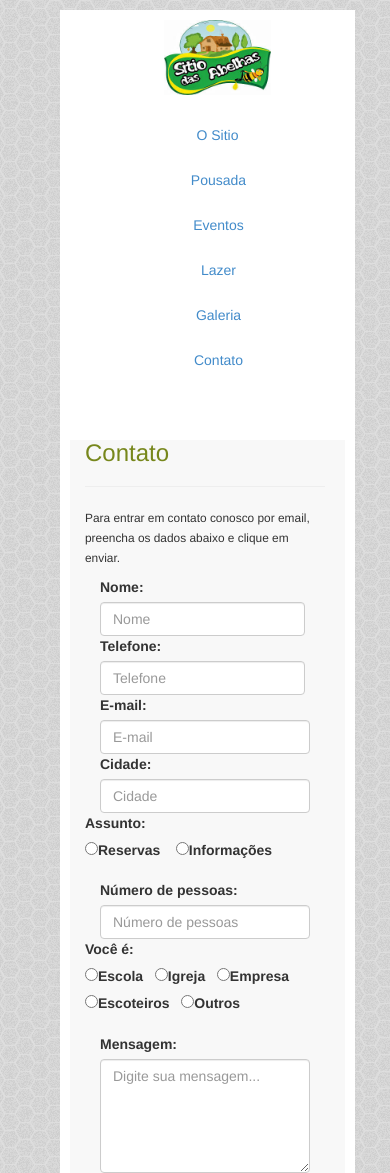
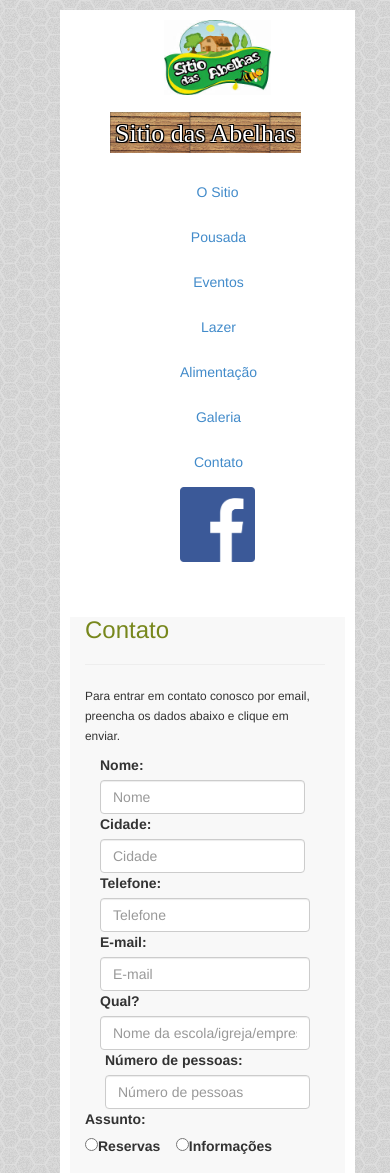
Before and after one commit to murilomothsin/portal_sitiodasabelhas, a CakePHP app: the page made by app/View/Pages/contact.ctp in a window 390 px wide; the page is wider, and only the part inside the window is pictured. Shown: the top 1173 px of that part. Run offline with PHP 8.4 and a stand-in for CakePHP, Linux system fonts and the light colour scheme; the template is opened without the code that fills it, so the values that code supplies are empty; form fields are guessed from the names that the template uses; some libraries are stand-ins or nearby versions.

Commit message:
some layout stuff ¬¬

```diff
--- a/app/Config/routes.php
+++ b/app/Config/routes.php
@@ -33,6 +33,7 @@
 	Router::connect('/eventos', array('controller' => 'pages', 'action' => 'event'));
   Router::connect('/galeria', array('controller' => 'pages', 'action' => 'galery'));
   Router::connect('/lazer', array('controller' => 'pages', 'action' => 'leisure'));
+  Router::connect('/alimentacao', array('controller' => 'pages', 'action' => 'food'));
   Router::connect('/contato', array('controller' => 'pages', 'action' => 'contact'));
   Router::connect('/ajax', array('controller' => 'pages', 'action' => 'ajax'));
 	//Router::connect('/pages/*', array('controller' => 'pages', 'action' => 'display'));
--- a/app/View/Layouts/default.ctp
+++ b/app/View/Layouts/default.ctp
@@ -40,18 +40,25 @@ $cakeVersion = __d('cake_dev', 'Sitio das abelhas - 2014')
 	<div id="container" class="container-fluid">
 
 		<div id="header" class="row" style="background-color: #FFF;">
-			<div class="col-md-4 logo">
+			<div class="col-md-1 logo">
 				<center><?php echo $this->Html->link($this->Html->image('logo.jpg', array('alt' => 'Sitio das abelhas', 'height' => '75')), '/', array('escape' => false)); ?></center>
 			</div>
-			<div class="col-md-6 menu-superior">
+			<div class="col-md-3" style="padding-top: 20px; padding-left: 30px;">
+				<span class="logo-text logo-background">Sitio das Abelhas</span>
+			</div>
+			<div class="col-md-7 menu-superior">
 				<ul class="nav nav-pills nav-justified" role="tablist">
 				  <li role="presentation" class="<?php echo (!empty($this->params['action']) && ($this->params['action'] == 'home') )? 'active' : 'inactive'?>"><?php echo $this->Html->link('O Sitio', '/'); ?></li>
 				  <li role="presentation" class="<?php echo (!empty($this->params['action']) && ($this->params['action'] == 'hotel') )? 'active' : 'inactive'?>"><?php echo $this->Html->link('Pousada', '/pousada'); ?></li>
 				  <li role="presentation" class="<?php echo (!empty($this->params['action']) && ($this->params['action'] == 'event') )? 'active' : 'inactive'?>"><?php echo $this->Html->link('Eventos', '/eventos'); ?></li>
 				  <li role="presentation" class="<?php echo (!empty($this->params['action']) && ($this->params['action'] == 'leisure') )? 'active' : 'inactive'?>"><?php echo $this->Html->link('Lazer', '/lazer'); ?></li>
+				  <li role="presentation" class="<?php echo (!empty($this->params['action']) && ($this->params['action'] == 'food') )? 'active' : 'inactive'?>"><?php echo $this->Html->link('Alimentação', '/alimentacao'); ?></li>
 				  <li role="presentation" class="<?php echo (!empty($this->params['action']) && ($this->params['action'] == 'galery') )? 'active' : 'inactive'?>"><?php echo $this->Html->link('Galeria', '/galeria'); ?></li>
 				  <li role="presentation" class="<?php echo (!empty($this->params['action']) && ($this->params['action'] == 'contact') )? 'active' : 'inactive'?>"><?php echo $this->Html->link('Contato', '/contato'); ?></li>
 				</ul>
+			</div>
+			<div class="col-md-1">
+				<center><?php echo $this->Html->link($this->Html->image('fb_icon_325x325.png', array('alt' => 'Sitio das abelhas', 'height' => '75')), 'https://www.facebook.com/sitiodasabelhas', array('escape' => false, 'target' => '_blank')); ?></center>
 			</div>
 		</div>
 
@@ -85,6 +92,7 @@ $cakeVersion = __d('cake_dev', 'Sitio das abelhas - 2014')
 				</div>
 			</div>
 			<hr> -->
+			<?php if((!empty($this->params['action'])) && ($this->params['action'] != 'contact')){ ?>
 			<div class="row">
 				<div class="col-md-3">
 					<div align="center">
@@ -94,7 +102,7 @@ $cakeVersion = __d('cake_dev', 'Sitio das abelhas - 2014')
 					</div>
 				</div>
 				<div class="col-md-2" style="border-left: 1px solid #eee; border-right: 1px solid #eee" align="center">
-					<ul style="list-style: none; margin: 0px; padding: 0px;">
+					<ul style="list-style: none; margin: 0px; padding: 0px; font-size: 18px;">
 						<li class="link-footer"><?php echo $this->Html->link('O Sitio', '/'); ?></li>
 						<li class="link-footer"><?php echo $this->Html->link('Pousada', '/pousada'); ?></li>
 						<li class="link-footer"><?php echo $this->Html->link('Eventos', '/eventos'); ?></li>
@@ -104,7 +112,7 @@ $cakeVersion = __d('cake_dev', 'Sitio das abelhas - 2014')
 					</ul>
 				</div>
 				<div class="col-md-6 col-md-offset-1">
-					<div class="col-md-6">
+					<div class="col-md-4">
 						<div align="center">
 							<h4>Telefone:</h4>
 		          <p>
@@ -114,7 +122,14 @@ $cakeVersion = __d('cake_dev', 'Sitio das abelhas - 2014')
 		          </p>
 						</div>
 					</div>
-					<div class="col-md-6">
+					<div class="col-md-4">
+						<?php
+						echo $this->Html->link($this->Html->image('maps-pointer.png', array('alt' => 'Como chegar', 'height' => '75')), '/contato', array('escape' => false));
+						echo '<br />';
+						echo $this->Html->link('Como chegar', '/contato', array('escape' => false, 'class' => 'btn btn-primary'));
+						 ?>
+					</div>
+					<div class="col-md-4">
 						<address align="center">
 							<h4>Endereço</h4>
 			        <p>
@@ -125,11 +140,9 @@ $cakeVersion = __d('cake_dev', 'Sitio das abelhas - 2014')
 			        </p>
 			      </address>
 					</div>
-					<div class="col-md-12" align="center">
-						<?php echo $this->Html->link('Como chegar', '/contato', array('escape' => false, 'class' => 'btn btn-primary')); ?>
-					</div>
 				</div>
 			</div>
+			<?php } ?>
 			<div class="row">
 				<div class="col-md-offset-4 col-md-4">
 					<div align="center">
--- a/app/View/Pages/contact.ctp
+++ b/app/View/Pages/contact.ctp
@@ -44,18 +44,25 @@
                                   'label' => array('text' => 'Nome: ')
                                   )
                               );
-        echo $this->Form->input('telefone',
+        echo $this->Form->input('endereco',
+                          array('div' => 'form-group',
+                                'class' => 'form-control',
+                                'placeholder' => 'Cidade',
+                                'label' => array('text' => 'Cidade: ')
+                                )
+                            );
+
+      ?>
+    </div>
+    <div class="col-md-6">
+      <?php
+      echo $this->Form->input('telefone',
                             array('div' => 'form-group',
                                   'class' => 'form-control',
                                   'placeholder' => 'Telefone',
                                   'label' => array('text' => 'Telefone: ')
                                   )
                               );
-
-      ?>
-    </div>
-    <div class="col-md-6">
-      <?php
       echo $this->Form->input('email',
                           array('div' => 'form-group',
                                 'class' => 'form-control',
@@ -64,26 +71,20 @@
                                 'label' => array('text' => 'E-mail: ')
                                 )
                             );
-      echo $this->Form->input('endereco',
+    ?>
+    </div>
+    <div class="col-md-8">
+      <?php
+        echo $this->Form->input('qual',
                           array('div' => 'form-group',
                                 'class' => 'form-control',
-                                'placeholder' => 'Cidade',
-                                'label' => array('text' => 'Cidade: ')
+                                'placeholder' => 'Nome da escola/igreja/empresa do grupo',
+                                'label' => array('text' => 'Qual? ')
                                 )
                             );
-
-    ?>
+      ?>
     </div>
-
-    <div class="col-md-4">
-      <div class="form-group">
-        <label class="label-control">Assunto:</label> <br>
-        <label><input name="data[Email][assunto]" type="radio" id="EmailAssunto" name="EmailAssunto" value="Reserva">Reservas</label>&nbsp;&nbsp;&nbsp;
-        <label><input name="data[Email][assunto]" type="radio" id="EmailAssunto" name="EmailAssunto" value="Informacoes">Informações</label>
-      </div>
-    </div>
-
-    <div class="col-md-4 col-md-offset-2">
+    <div style="padding-left: 20px; " class="col-md-4">
       <?php
         echo $this->Form->input('pessoas',
                           array('div' => 'form-group',
@@ -97,6 +98,14 @@
 
     <div class="col-md-12">
       <div class="form-group">
+        <label class="label-control">Assunto:</label> <br>
+        <label><input name="data[Email][assunto]" type="radio" id="EmailAssunto" name="EmailAssunto" value="Reserva">Reservas</label>&nbsp;&nbsp;&nbsp;
+        <label><input name="data[Email][assunto]" type="radio" id="EmailAssunto" name="EmailAssunto" value="Informacoes">Informações</label>
+      </div>
+    </div>
+
+    <div class="col-md-12">
+      <div class="form-group">
         <label class="label-control">Você é:</label> <br>
         <label><input name="data[Email][remetente]" type="radio" id="EmailRemetente" name="EmailRemetente" value="Escola">Escola</label>&nbsp;&nbsp;
         <label><input name="data[Email][remetente]" type="radio" id="EmailRemetente" name="EmailRemetente" value="Igreja">Igreja</label>&nbsp;&nbsp;
@@ -105,7 +114,6 @@
         <label><input name="data[Email][remetente]" type="radio" id="EmailRemetente" name="EmailRemetente" value="Outros">Outros</label>
       </div>
     </div>
-
 
     <div class="col-md-4 col-md-offset-4">
 
@@ -143,8 +151,8 @@
 
     <hr>
 
-      <div class="row">
-        <div class="col-md-6">
+      <div class="col-md-6">
+        <div class="col-md-12">
           <center>
             <h4>Telefone:</h4>
             <p>
@@ -154,17 +162,7 @@
             </p>
           </center>
         </div>
-
-        <div class="col-md-6">
-          <center>
-            <h4>E-mail:</h4>
-            <p>contato@sitiodasabelhas.com.br</p>
-
-          </center>
-        </div>
-      </div>
-      <div class="row">
-        <div class="col-md-6">
+        <div class="col-md-12">
           <center>
             <h4>Endereço:</h4>
             <p>
@@ -174,12 +172,19 @@
               95600-000
             </p>
           </center>
+          <center>
+            <h4>E-mail:</h4>
+            <p>contato@sitiodasabelhas.com.br</p>
+          </center>
         </div>
+      </div>
 
-        <div class="col-md-6" align="center">
+      <div class="col-md-6">
+        <div class="col-md-12" align="center">
           <div class="fb-like-box" data-href="https://www.facebook.com/sitiodasabelhas" data-colorscheme="light" data-show-faces="true" data-header="false" data-stream="false" data-show-border="false"></div>
         </div>
       </div>
+
   </div>
 
 </div>
--- a/app/View/Pages/galery.ctp
+++ b/app/View/Pages/galery.ctp
@@ -10,7 +10,7 @@
         <div class="thumbnail">
           <img src="'.$value['BrwImage']['main']['url'].'" alt="'.$value['BrwImage']['main']['model'].'" style="max-height: 400px;">
           <div class="caption" style="position: relative; ">
-            <center><h3>'.$value['Galery']['title'].'</h3></center>
+            <center><h3><strong>'.$value['Galery']['title'].'</strong></h3></center>
             <p>'.nl2br($value['Galery']['description']).'</p>
             <button type="button" class="btn btn-primary btn-lg ver_mais" data-type="galery" data-id="'.$value['Galery']['id'].'" data-toggle="modal" data-target="#myModal" data-whatever="@mdo">
               Mais fotos
--- a/app/View/Pages/leisure.ctp
+++ b/app/View/Pages/leisure.ctp
@@ -11,7 +11,7 @@ foreach ($lazer as $key => $value) {
         <div class="thumbnail">
           <img src="'.$value['BrwImage']['main']['url'].'" alt="'.$value['BrwImage']['main']['model'].'" style="max-height: 400px;">
           <div class="caption" style="position: relative;">
-            <center><h3>'.$value['Leisure']['title'].'</h3></center>
+            <center><h3><strong>'.$value['Leisure']['title'].'<strong></h3></center>
             <p>'.nl2br($value['Leisure']['description']).'</p>
             <div align="center">
               <button type="button" class="btn btn-primary btn-lg ver_mais" data-type="leisure" data-id="'.$value['Leisure']['id'].'" data-toggle="modal" data-target="#myModal" data-whatever="@mdo">
--- a/app/webroot/css/default.css
+++ b/app/webroot/css/default.css
@@ -1,3 +1,19 @@
+@font-face {
+    font-family: Flubber;
+    src: url(../fonts/FLUBBER.TTF);
+}
+.logo-background {
+  background-image: url("../img/madeira1.jpg");
+}
+.logo-text {
+  font-family: Flubber;
+  font-size: 26px;
+  text-shadow:#000 1px -1px, #000 -1px 1px, #000 1px 1px, #000 -1px -1px;
+  color: white;
+  padding: 5px;
+  padding-top: 7px;
+}
+
 body {
   background-image: url("../img/background.png");
 }
```
Also changed, not shown: app/Controller/PagesController.php (+17 -10 lines), app/Model/Food.php (added, +28 -0 lines), app/View/Pages/event.ctp (+7 -2 lines), app/View/Pages/food.ctp (added, +34 -0 lines), app/View/Pages/hotel.ctp (+1 -25 lines), dump1.sql (+11 -0 lines), app/webroot/fonts/FLUBBER.TTF (added), app/webroot/img/fb_icon_325x325.png (added), app/webroot/img/madeira.jpg (added), app/webroot/img/madeira1.jpg (added), app/webroot/img/maps-pointer.png (added).
